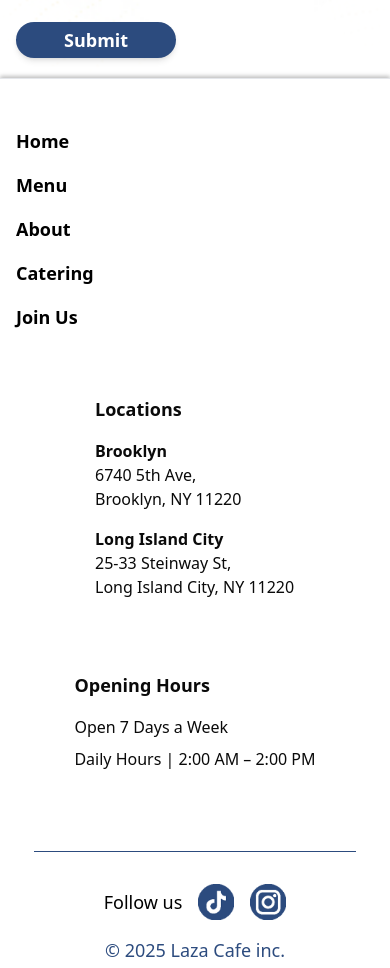
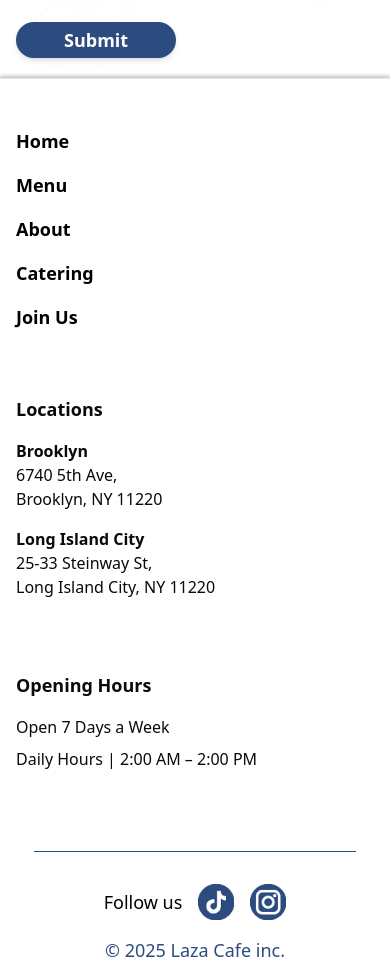
Before and after one commit to BilalA99/laza, a Next.js app: page /catering in a window 390 px wide. Shown: the part 1740-2708 px from the top of the page. Built offline with nearby package versions, Linux system fonts and the light colour scheme; a web font is replaced by a local one.

Commit message:
Fixed some responsive stuff

```diff
--- a/app/about/page.tsx
+++ b/app/about/page.tsx
@@ -8,11 +8,11 @@ const AboutUs = () => {
     return (
         <main className='flex flex-col items-center justify-center w-full overflow-hidden '>
             {/* Hero Section */}
-            <section className='relative flex max-w-[1440px] overflow-hidden flex-col items-start w-full sm:mt-32 mt-10 md:pl-0 pl-2 [mask-composite:intersect] [mask-image:linear-gradient(to_right,transparent,black_6rem),linear-gradient(to_left,transparent,black_6rem),linear-gradient(to_top,transparent,black_6rem)] sm:pb-20'>
+            <section className='relative flex max-w-[1440px] overflow-hidden flex-col items-start w-full sm:mt-32 mt-10 md:pl-0 pl-2 [mask-composite:intersect] sm:[mask-image:linear-gradient(to_right,transparent,black_6rem),linear-gradient(to_left,transparent,black_6rem),linear-gradient(to_top,transparent,black_6rem)] sm:pb-20'>
                 <div className='relative inset-0 md:w-[75%] w-[90%] md:h-130 h-80 overflow-hidden '>
                     <Image src="/bluelazaheader.png" alt="Blue Laza" fill className='object-cover object-center' />
                 </div>
-                <div className='absolute sm:top-1/4 top-25 xl:-right-10 md:right-0 -right-30 xl:w-200 lg:w-120 md:w-100 w-70 xl:h-180 lg:h-130 md:h-100 h-80' style={{ overflow: 'hidden' }}>
+                <div className='absolute sm:top-1/4 sm:mt-0 mt-20 xl:-right-10 md:right-0 -right-30 xl:w-200 lg:w-120 md:w-100 w-70 xl:h-180 lg:h-130 md:h-100 h-80' style={{ overflow: 'hidden' }}>
                     <Image src="/dubaichoclateheader.png" alt="Dubai Chocolate" fill className='object-cover object-center' />
                 </div>
 
@@ -34,7 +34,7 @@ const AboutUs = () => {
                 </div>
             </section>
 
-            <section className="flex relative flex-col items-center justify-center w-full h-full max-w-[1440px] overflow-hidden my-20">
+            <section className="flex relative flex-col items-center justify-center py-4 w-full h-full max-w-[1440px] overflow-hidden my-20">
                 <div className=" absolute xl:-top-20 top-0 left-0 z-4 w-full h-full inset-0 max-w-8xl overflow-hidden">
                     <FadeIn>
                         <p className="text-start xl:text-[26rem] md:text-[16rem] text-9xl"
@@ -68,7 +68,7 @@ const AboutUs = () => {
                         <Image src="/triplechoccake.jpg" alt="Triple Chocolate Cake" className='object-cover' fill />
                     </div>
                 </div>
-                <p className='text-center text-xl z-10 lg:w-[60%] w-[90%] mt-20 '>Laza is your go-to destination for playful, indulgent desserts with a luxe twist. From signature kunafa and sweet crepes to handcrafted matcha drinks, creamy milkshakes, and rich coffee, every item is made to delight. Whether you're stopping by for a late-night treat or a midday pick-me-up, Laza delivers flavor, fun, and Instagram-worthy vibes daily until 2 AM.</p>
+                <p className='text-center text-xl z-10 lg:w-[60%] w-[90%] sm:mt-20 mt-10 '>Laza is your go-to destination for playful, indulgent desserts with a luxe twist. From signature kunafa and sweet crepes to handcrafted matcha drinks, creamy milkshakes, and rich coffee, every item is made to delight. Whether you're stopping by for a late-night treat or a midday pick-me-up, Laza delivers flavor, fun, and Instagram-worthy vibes daily until 2 AM.</p>
                 <div className='sm:pb-50 z-10 mt-20'><OrderNowButton /></div>
             </section>
 
--- a/components/Footer.tsx
+++ b/components/Footer.tsx
@@ -40,7 +40,7 @@ export default function Footer() {
                     <Image src="/lazabluelogo.png" alt="Laza Logo" fill className=" object-cover h-full w-full" />
                 </div>
                 {/* Navigation */}
-                <div className="flex flex-row md:flex-nowrap flex-wrap gap-16 w-full md:w-auto justify-center md:justify-start">
+                <div className="flex flex-row md:flex-nowrap flex-wrap gap-16 w-full md:w-auto justify-start">
 
                     <div className="flex flex-col w-full flex-wrap gap-4">
                         {navLinks.map((col, i) => (
@@ -51,7 +51,7 @@ export default function Footer() {
                     </div>
 
                     {/* Locations */}
-                    <div className="flex flex-col gap-2 min-w-[200px]">
+                    <div className="flex flex-col gap-2 min-w-[200px] sm:w-auto w-full self-start">
                         <span className="text-lg font-bold mb-2">Locations</span>
                         {locations.map((loc) => (
                             <div key={loc.name} className="mb-2">
@@ -63,7 +63,7 @@ export default function Footer() {
                         ))}
                     </div>
                     {/* Hours */}
-                    <div className="flex flex-col gap-2 min-w-[180px]">
+                    <div className="flex flex-col gap-2 min-w-[180px] sm:w-auto w-full self-start">
                         <span className="text-lg font-bold mb-2">Opening Hours</span>
                         <span>Open 7 Days a Week</span>
                         <span>Daily Hours | 2:00 AM – 2:00 PM</span>
--- a/components/Navbar.tsx
+++ b/components/Navbar.tsx
@@ -119,7 +119,7 @@ export default function Navbar() {
                                     <Image src="/icons/phone.png" alt="Laza Logo" width={22} height={22} />
                                     +1 (347) 560-6080
                                 </a>
-                                <Link href="/checkout" className="flex items-center gap-3 text-lg font-medium">
+                                <Link href="/checkout" onClick={() => setSidebarOpen(false)} className="flex items-center gap-3 text-lg font-medium">
                                     <ShoppingCart className="text-[#2C4B7E] w-6 h-6" />
                                     {items.length > 0 && <span className="rounded-full w-5 h-5 flex items-center justify-center text-xs bg-[#2C4B7E] text-white">{(items.map(item => item.quantity).reduce((acc, curr) => acc + curr, 0))}</span>}
                                     Checkout
--- a/components/OrderNowButton.tsx
+++ b/components/OrderNowButton.tsx
@@ -1,12 +1,13 @@
 import React from 'react'
 import { Button } from './ui/button'
+import Link from 'next/link'
 
 export default function OrderNowButton() {
   return (
-    <Button className="bg-[#2C4B7E] hover:bg-[#2C4B7E] text-white sm:text-2xl hover:scale-105 transition-all duration-300 text-xl rounded-full w-fit h-fit sm:px-6 px-4 sm:py-4 py-2"
+    <Link href="/menu" className="bg-[#2C4B7E] hover:bg-[#2C4B7E] text-white sm:text-2xl hover:scale-105 transition-all duration-300 text-xl rounded-full w-fit h-fit sm:px-6 px-4 sm:py-4 py-2"
     style={{
         boxShadow : '0px 2px 8px 2px rgba(0, 0, 0, 0.40) inset',
     }}
-    >Order Now</Button>
+    >Order Now</Link>
   )
 }
```
Also changed, not shown: public/bluelazaheader.png.
